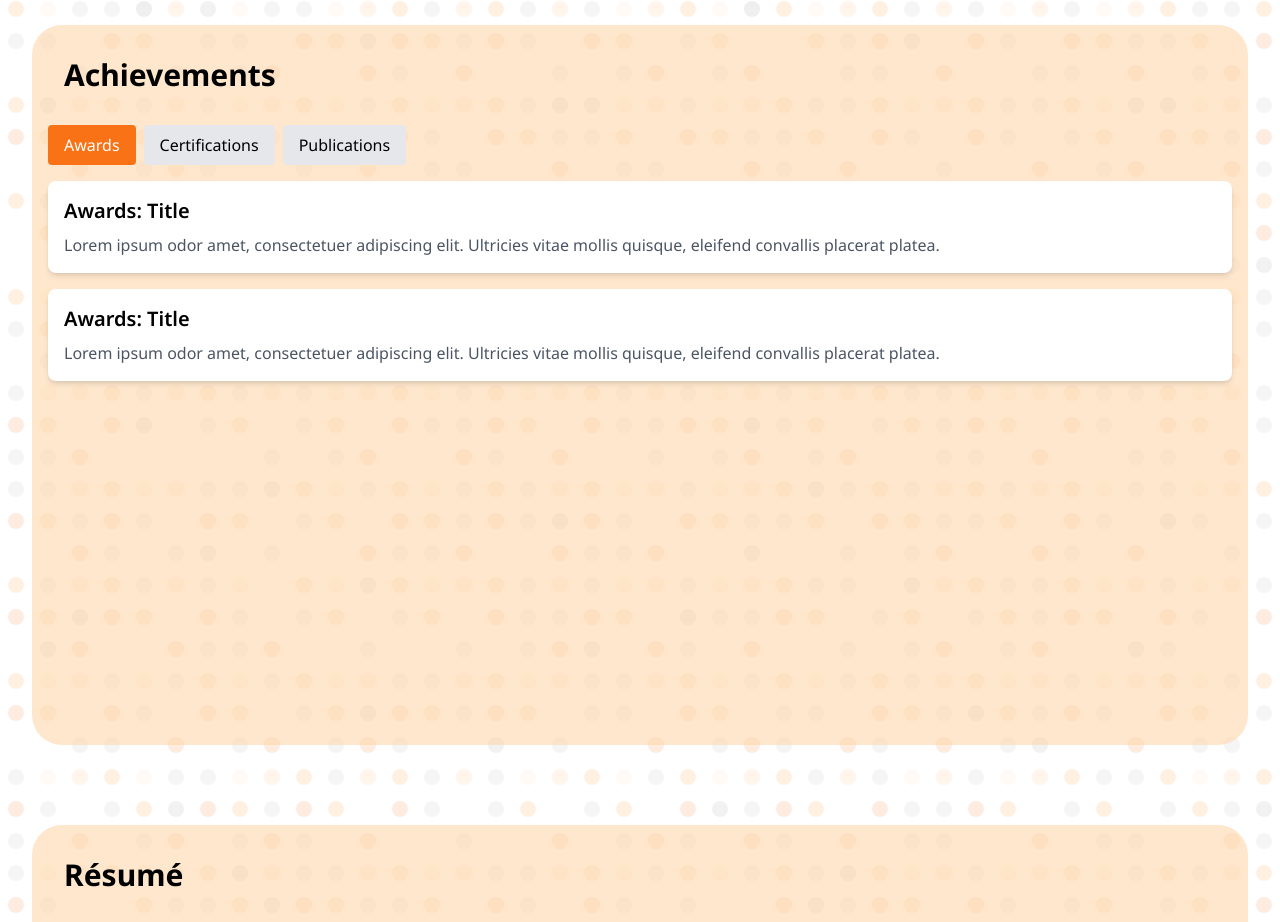
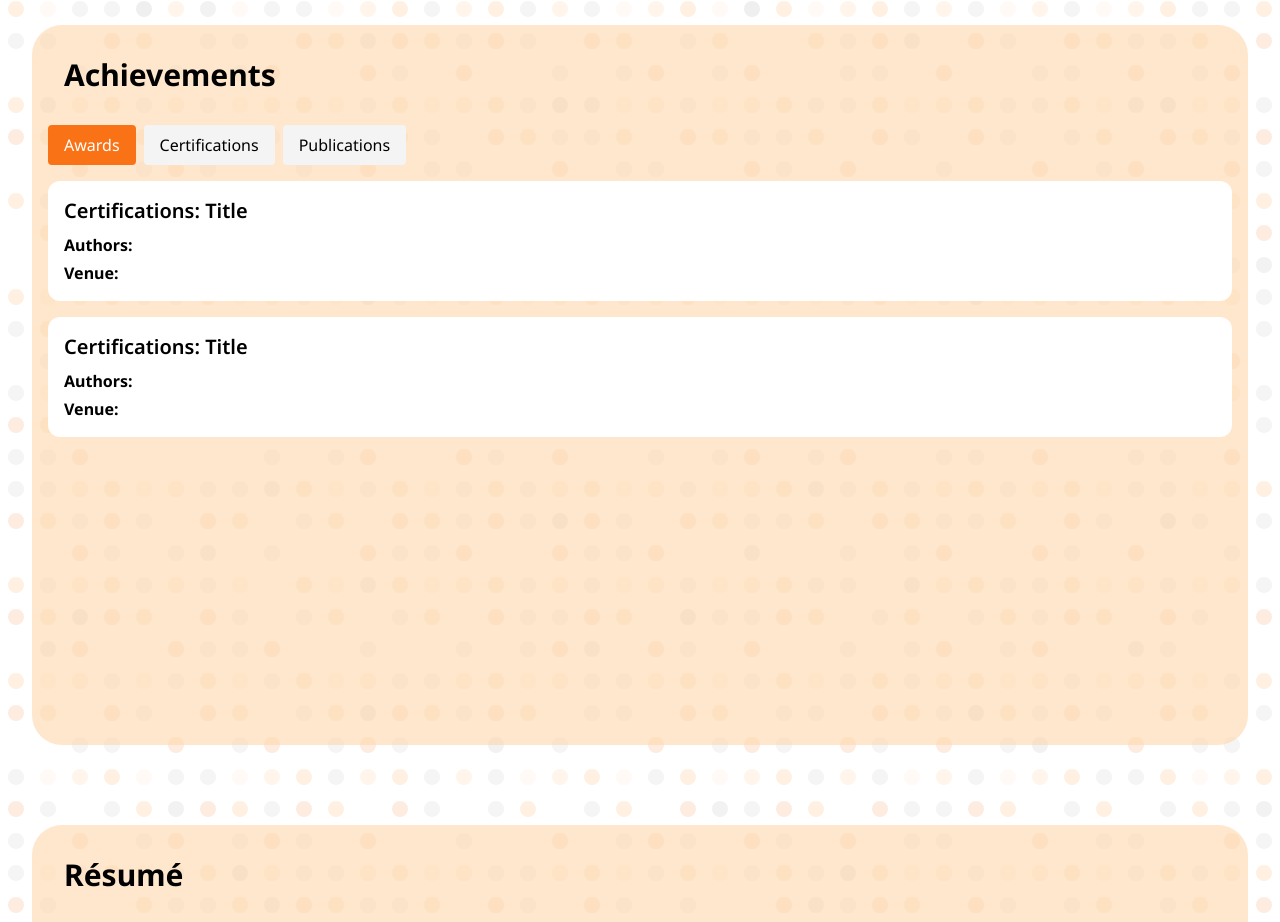
Before and after one commit to rainof/rainof.github.io, a React (Create React App) app: page /#home in a window 1280 px wide. Shown: the part 2519-3441 px from the top of the page. Built offline with nearby package versions, Linux system fonts and the light colour scheme; the HTML template or start-up script is replaced by a standard one.

Commit message:
feat(frontend): update publication section in Achievement with additional info and refine styling

```diff
--- a/src/components/Achievement.js
+++ b/src/components/Achievement.js
@@ -1,51 +1,23 @@
 import React, { useState } from "react";
+import awards from "../data/awards.json";
+import certifications from "../data/certifications.json";
+import publications from "../data/publications.json";
 
+function highlightName(text, name) {
+  if (!text) return "";
+  const regex = new RegExp(`(${name})`, "gi");
+  return text.replace(
+    regex,
+    '<span class="text-orange-500 font-bold">$1</span>'
+  );
+}
 function Achievement() {
   const [activeTab, setActiveTab] = useState("awards");
 
-  const achievements = {
-    awards: [
-      {
-        id: 1,
-        title: "Awards: Title",
-        description:
-          "Lorem ipsum odor amet, consectetuer adipiscing elit. Ultricies vitae mollis quisque, eleifend convallis placerat platea.",
-      },
-      {
-        id: 2,
-        title: "Awards: Title",
-        description:
-          "Lorem ipsum odor amet, consectetuer adipiscing elit. Ultricies vitae mollis quisque, eleifend convallis placerat platea.",
-      },
-    ],
-    certifications: [
-      {
-        id: 1,
-        title: "Certifications: Title",
-        description:
-          "Lorem ipsum odor amet, consectetuer adipiscing elit. Ultricies vitae mollis quisque, eleifend convallis placerat platea.",
-      },
-      {
-        id: 2,
-        title: "Certifications: Title",
-        description:
-          "Lorem ipsum odor amet, consectetuer adipiscing elit. Ultricies vitae mollis quisque, eleifend convallis placerat platea.",
-      },
-    ],
-    publications: [
-      {
-        id: 1,
-        title: "Publications: Title",
-        description:
-          "Lorem ipsum odor amet, consectetuer adipiscing elit. Ultricies vitae mollis quisque, eleifend convallis placerat platea.",
-      },
-      {
-        id: 2,
-        title: "Publications: Title",
-        description:
-          "Lorem ipsum odor amet, consectetuer adipiscing elit. Ultricies vitae mollis quisque, eleifend convallis placerat platea.",
-      },
-    ],
+  const data = {
+    awards,
+    certifications,
+    publications,
   };
 
   return (
@@ -57,7 +29,7 @@ function Achievement() {
             className={`mr-2 px-4 py-2 rounded ${
               activeTab === "awards"
                 ? "bg-orange-500 text-white"
-                : "bg-gray-200"
+                : "bg-zinc-100"
             }`}
             onClick={() => setActiveTab("awards")}
           >
@@ -67,7 +39,7 @@ function Achievement() {
             className={`mr-2 px-4 py-2 rounded ${
               activeTab === "certifications"
                 ? "bg-orange-500 text-white"
-                : "bg-gray-200"
+                : "bg-zinc-100"
             }`}
             onClick={() => setActiveTab("certifications")}
           >
@@ -77,7 +49,7 @@ function Achievement() {
             className={`px-4 py-2 rounded ${
               activeTab === "publications"
                 ? "bg-orange-500 text-white"
-                : "bg-gray-200"
+                : "bg-zinc-100"
             }`}
             onClick={() => setActiveTab("publications")}
           >
@@ -85,10 +57,22 @@ function Achievement() {
           </button>
         </div>
         <div className="space-y-4">
-          {achievements[activeTab].map((item) => (
-            <div key={item.id} className="bg-white rounded-lg shadow-md p-4">
+          {data[activeTab].map((item) => (
+            <div key={item.id} className="bg-white rounded-xl p-4">
               <h3 className="text-xl font-semibold mb-2">{item.title}</h3>
-              <p className="text-gray-600">{item.description}</p>
+              <div className="flex flex-w  rap">
+                <strong className="mr-2">Authors:</strong>
+                <span
+                  className="text-zinc-600 italic"
+                  dangerouslySetInnerHTML={{
+                    __html: highlightName(item.author, "Pattaraporn Tulathum"),
+                  }}
+                />
+              </div>
+              <div className="flex flex-wrap mt-1">
+                <strong className="mr-1">Venue:</strong>
+                <span className="text-zinc-500">{item.venue}</span>
+              </div>
             </div>
           ))}
         </div>
--- /dev/null
+++ b/src/data/awards.json
@@ -0,0 +1,12 @@
+[
+    {
+      "id": 1,
+      "title": "Certifications: Title",
+      "description": "Lorem ipsum odor amet, consectetuer adipiscing elit. Ultricies vitae mollis quisque, eleifend convallis placerat platea."
+    },
+    {
+      "id": 2,
+      "title": "Certifications: Title",
+      "description": "Lorem ipsum odor amet, consectetuer adipiscing elit. Ultricies vitae mollis quisque, eleifend convallis placerat platea."
+    }
+  ]
--- /dev/null
+++ b/src/data/certifications.json
@@ -0,0 +1,35 @@
+[
+  {
+    "id": 1,
+    "title":
+      "Human-robot interaction system for non-expert users in convenience stores using behavior trees",
+    "author":
+      "Pattaraporn Tulathum, Bunyapon Usawalertkamol, Gustavo A Garcia Ricardez, Jun Takamatsu, and Tsukasa Ogasawara, Kenichi Matsumoto",
+    "venue":
+      "IEEE/SICE International Symposium on System Integration (SII), 2022"
+  },
+  {
+    "id": 2,
+    "title":
+      "Robot behavior debugger for non-expert users in convenience stores using behavior trees",
+    "author":
+      "Pattaraporn Tulathum, Bunyapon Usawalertkamol, Gustavo A Garcia Ricardez, Jun Takamatsu, and Tsukasa Ogasawara, Kenichi Matsumoto",
+    "venue": "Advanced Robotics, 2022"
+  },
+  {
+    "id": 3,
+    "title":
+      "Autonomous service robot for human-aware restock, straightening and disposal tasks in retail automation",
+    "author":
+      "Gustavo A Garcia Ricardez, Pedro M Uriguen Eljuri, Yuta Kamemura, Shiori Yokota, Noriyuki Kugou, Yoshitatsu Asama, Ziyu Wang, Hikaru Kumamoto, Kotaro Yoshimoto, Wai Y Chan, Tomoki Nagatani, Pattaraporn Tulathum, Bunyapon Usawalertkamol, Lotfi El Hafi, Hiroki Ikeuchi, Masaki Yamamoto, Jun Takamatsu, Tadahiro Taniguchi, and Tsukasa Ogasawara",
+    "venue": "Advanced Robotics, 2022"
+  },
+  {
+    "id": 4,
+    "title":
+      "Toward robot-agnostic home appliance operation: a task execution framework using motion primitives, ontology, and GUI",
+    "author":
+      "Akishige Yuguchi, Takumi Nakamura, Mayuki Toyoda, Masayuki Yamada, Pattaraporn Tulathum, Maël Aubert, Gustavo A Garcia Ricardez, Jun Takamatsu, and Tsukasa Ogasawara",
+    "venue": "Advanced Robotics, 2022"
+  }
+]
--- /dev/null
+++ b/src/data/publications.json
@@ -0,0 +1,12 @@
+[
+    {
+      "id": 1,
+      "title": "Certifications: Title",
+      "description": "Lorem ipsum odor amet, consectetuer adipiscing elit. Ultricies vitae mollis quisque, eleifend convallis placerat platea."
+    },
+    {
+      "id": 2,
+      "title": "Certifications: Title",
+      "description": "Lorem ipsum odor amet, consectetuer adipiscing elit. Ultricies vitae mollis quisque, eleifend convallis placerat platea."
+    }
+  ]
```
